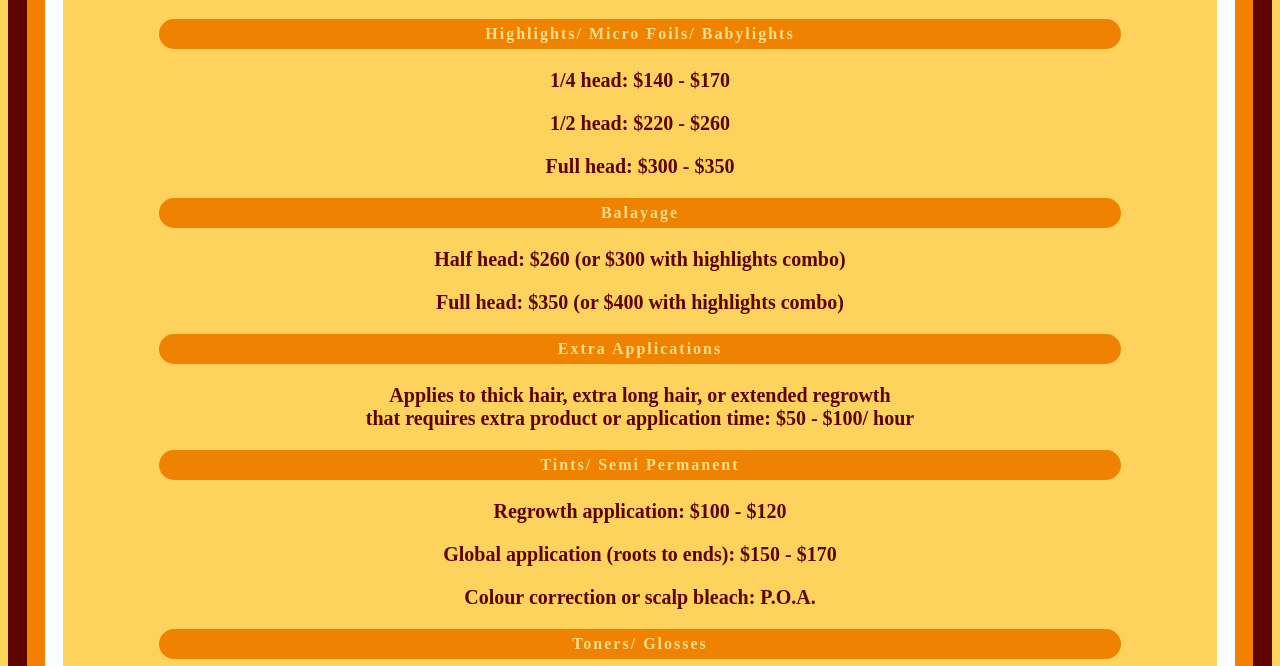
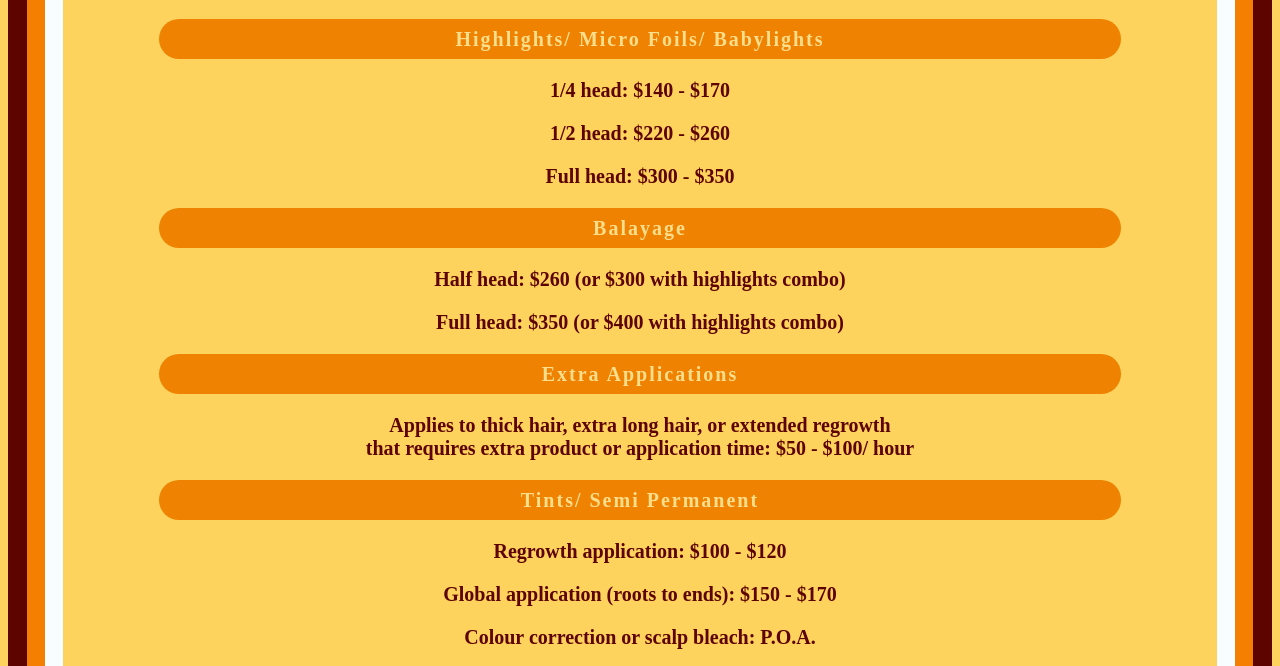
Before and after one commit to shutcheson/KaszandraDeeHair, a plain HTML site: page index.html in a window 1280 px wide. Shown: the part 105-771 px from the top of the page. Drawn offline with Linux system fonts and the light colour scheme.

Commit message:
Update style.css

```diff
--- a/style.css
+++ b/style.css
@@ -148,8 +148,7 @@
 
   .heading {
     background-color: #ef8200;
-    font-size: 16px;
-
+    font-size: 20px;
     letter-spacing: 2px;
     width: 80%;
     margin: auto;
@@ -157,6 +156,7 @@
     color: #fdde8b;
     padding-bottom: 6px;
     padding-top: 6px;
+    line-height: 1.4;
   }
   #main-heading {
     color: #5d0300;
```
